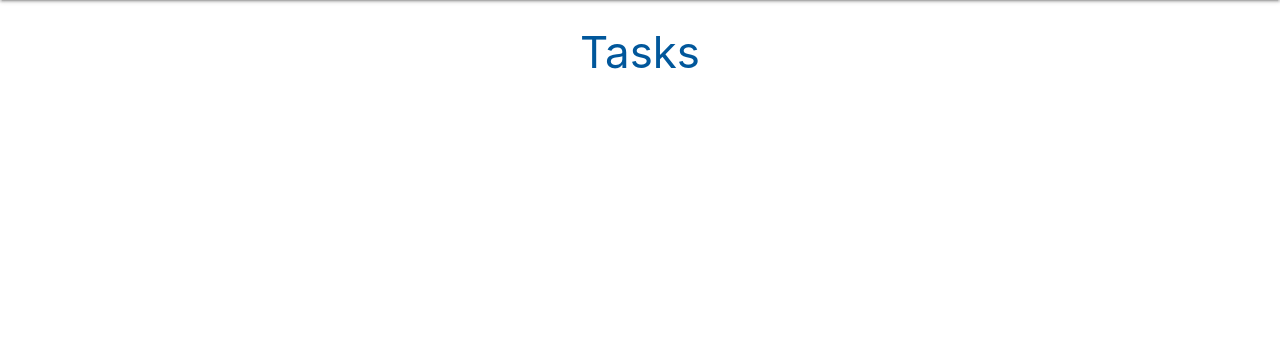
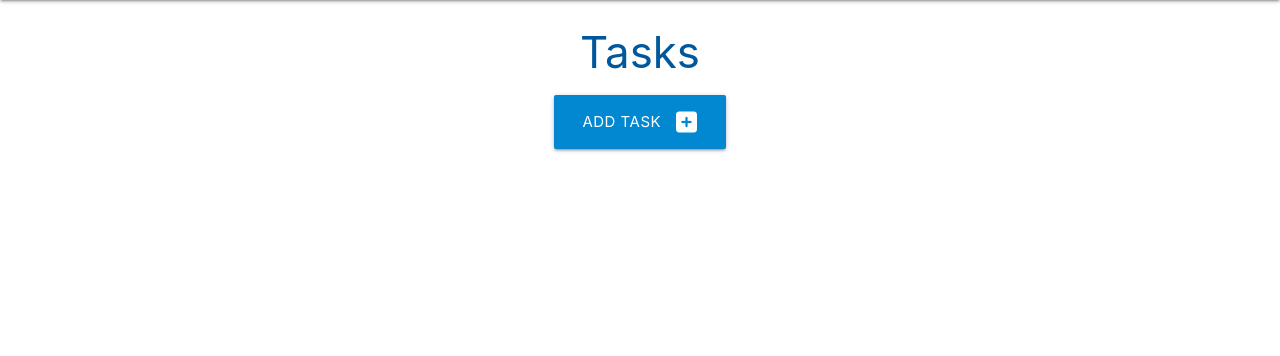
Before and after one commit to renatalantos/Flask-task-manager, a Flask app: page / in a window 1280 px wide. Shown: the part 64-420 px from the top of the page. Run offline with Flask 2, Linux system fonts and the light colour scheme.

Commit message:
Create Add Task functionalities. Resolve SqlAlchemy error by following classmates' advice

```diff
--- a/taskmanager/routes.py
+++ b/taskmanager/routes.py
@@ -33,3 +33,29 @@ def edit_category(category_id):
         db.session.commit()
         return redirect(url_for("categories"))
     return render_template("edit_category.html", category=category)
+
+
+@app.route("/delete_category/<int:category_id>")
+def delete_category(category_id):
+    category = Category.query.get_or_404(category_id)
+    db.session.delete(category)
+    db.session.commit()
+    return redirect(url_for("categories"))
+
+
+@app.route("/add_task", methods=["GET", "POST"])
+def add_task():
+    categories = list(Category.query.order_by(Category.category_name).all())
+    if request.method == "POST":
+        task = Task(
+            task_name = request.form.get("task_name"),
+            task_description = request.form.get("task_description"),
+            is_urgent = bool(True if request.form.get("is_urgent") else False),
+            due_date = request.form.get("due_date"),
+            category_id = request.form.get("category_id")
+        )
+
+        db.session.add(task)
+        db.session.commit()
+        return redirect(url_for("categories"))
+    return render_template("add_category.html")
--- a/taskmanager/templates/base.html
+++ b/taskmanager/templates/base.html
@@ -21,7 +21,7 @@
               <a href="#" data-target="mobile-demo" class="sidenav-trigger"><i class="fas fa-bars"></i></a>
               <ul class="right hide-on-med-and-down">
                 <li><a href="{{ url_for('home') }}">Home</a></li>
-                <li><a href="">New Task</a></li>
+                <li><a href="{{ url_for('add_task') }}">New Task</a></li>
                 <li><a href="{{ url_for('categories') }}">Categories</a></li>
 
               </ul>
--- a/taskmanager/templates/categories.html
+++ b/taskmanager/templates/categories.html
@@ -21,7 +21,7 @@
             </div>
             <div class="card-action">
                 <a href="{{ url_for('edit_category', category_id=category.id)}}" class="btn green accent-4">Edit</a>
-                <a href="#" class="btn red accent-4">Delete</a>
+                <a href="{{ url_for('delete_category', category_id=category.id)}}" class="btn red accent-4">Delete</a>
             </div>
         </div>
     </div>
--- a/taskmanager/templates/tasks.html
+++ b/taskmanager/templates/tasks.html
@@ -2,4 +2,11 @@
 {% block content %}
 
 <h3 class = "light-blue-text text-darken-4 center-align">Tasks</h3>
+<div class="row">
+    <div class="col s12 center-align">
+        <a href="{{ url_for('add_task') }}" class="btn-large light-blue darken-2">
+            Add Task <i class="fas fa-plus-square right"></i>
+        </a>
+    </div>
+</div>
 {% endblock %}
```
